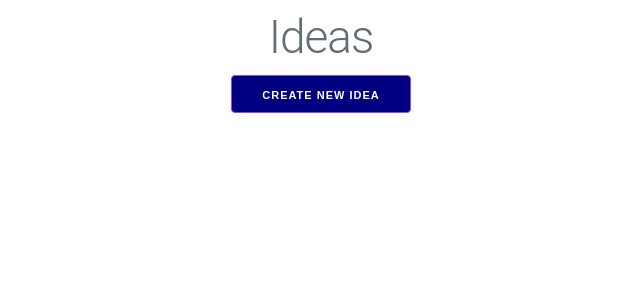
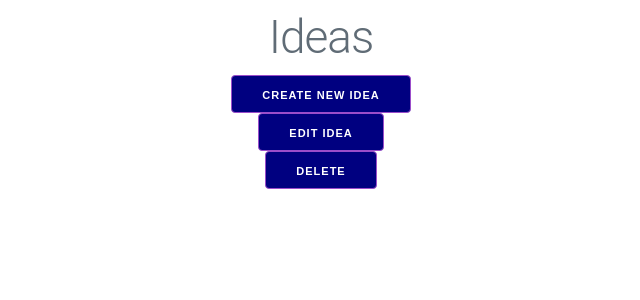
Before and after one commit to midris360/ideas-frontend, a React (Create React App) app: page / in a window 1280 px wide. Shown: the top 300 px of the page, without its empty margins (319-959 px from the left). Built offline with nearby package versions, Linux system fonts and the light colour scheme; no server answers.

Commit message:
added touches

```diff
--- a/src/App.js
+++ b/src/App.js
@@ -118,6 +118,8 @@ useEffect(() => {
     <div>
       <h1 style={h1}>Ideas</h1>
       <Link to="/new"><button style={button}>Create New Idea</button></Link>
+      <Link to="/edit"><button style={button}>Edit Idea</button></Link>
+      <Link to="/"><button style={button}>Delete</button></Link>
       <Switch>
         <Route
           exact
```
Also changed, not shown: 1 other file (tests, documents, lock files or other folders).
